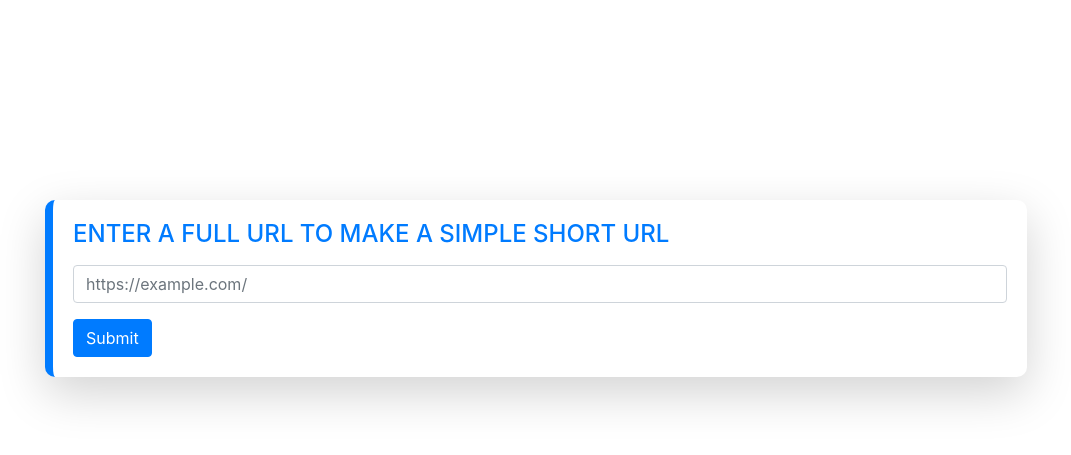
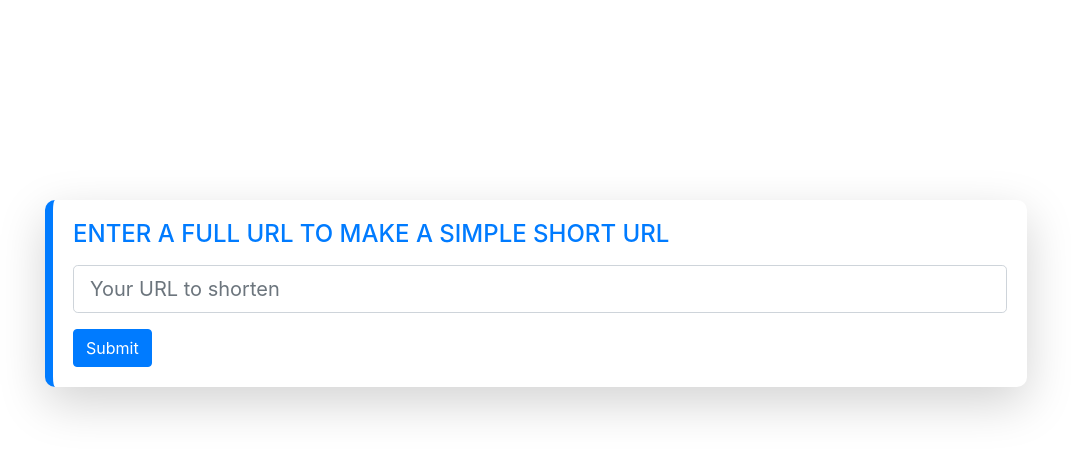
Before and after one commit to hodunov/simple-url-shortener, a Django app: template simple_url_shortener/templates/pages/home.html in a window 1280 px wide. Shown: the part 56-511 px from the top of the page, without its empty margins (104-1175 px from the left). Run offline with Django 3.2, Linux system fonts and the light colour scheme; the template is opened without the code that fills it: values that come from a table or form of the project are taken from there, others are empty; some libraries are stand-ins or nearby versions.

Commit message:
Use form.full_url in div form

```diff
--- a/simple_url_shortener/templates/pages/home.html
+++ b/simple_url_shortener/templates/pages/home.html
@@ -10,10 +10,7 @@
         <h4 class="card-title mb-3 text-primary text-uppercase">Enter a FULL URL to make a Simple Short URL</h4>
 
         <form>
-          <div class="form-floating mb-3">
-            <input type="full-url" class="form-control" id="floatingURLInput" placeholder="https://example.com/">
-            {#          <label for="floatingURLInput">Full url address</label>#}
-          </div>
+          <div class="form-floating mb-3">{{ form.full_url }}</div>
           <button type="submit" class="btn btn-primary">Submit</button>
         </form>
       </div>
```
